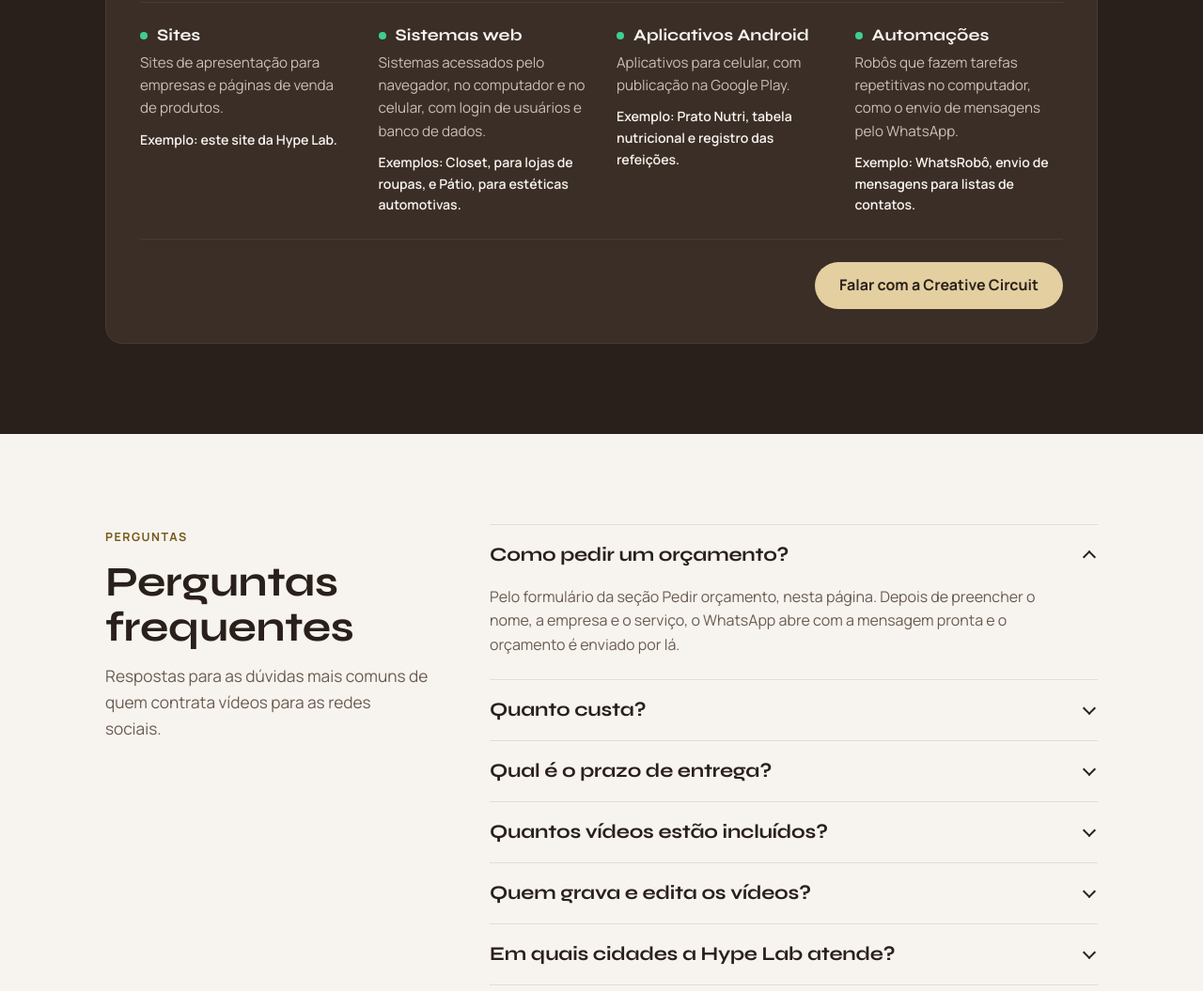
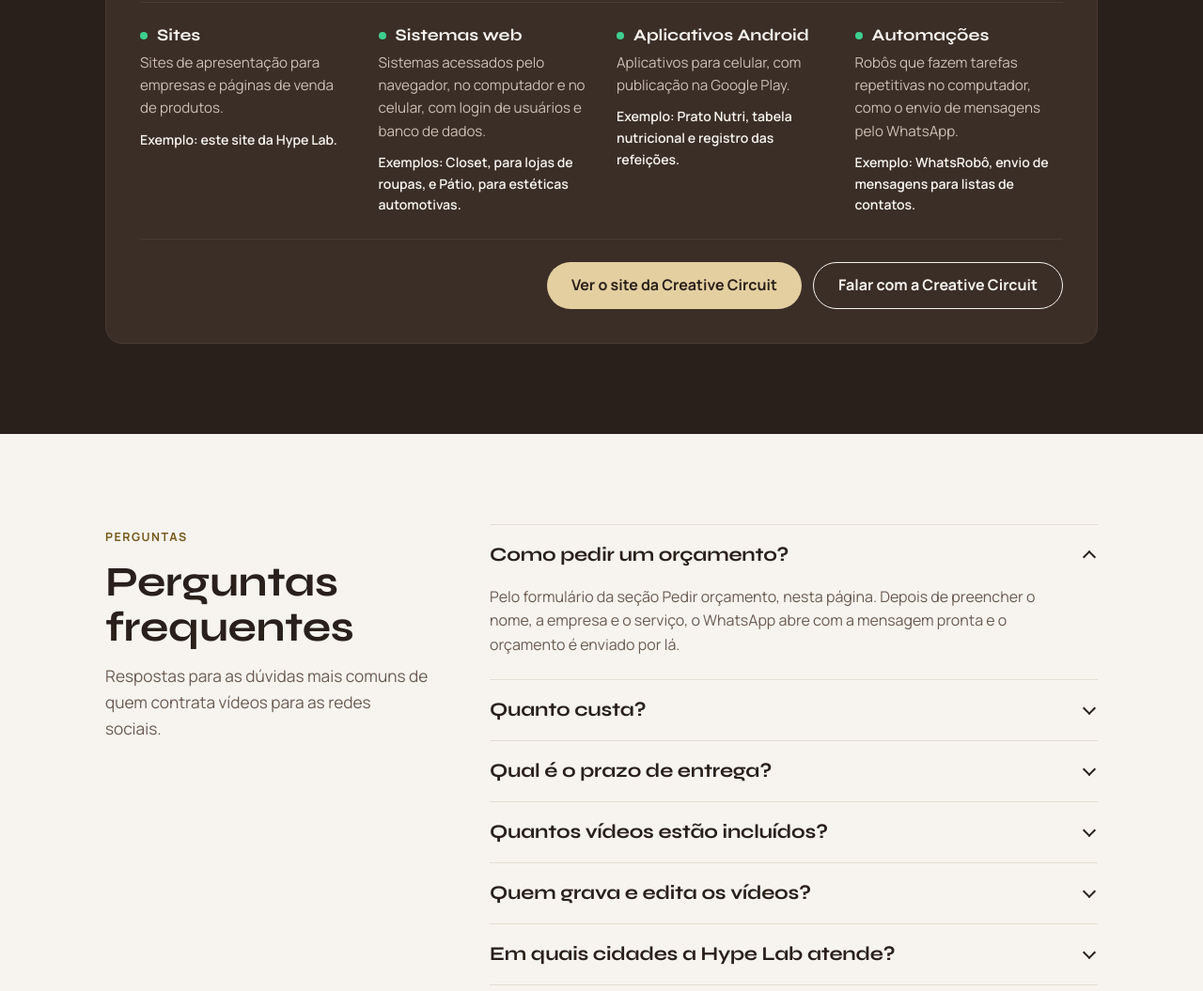
Before and after one commit to TheKaoZ/hypelab, a plain HTML site: page index.html in a window 1280 px wide. Shown: the part 6721-7776 px from the top of the page at 94% size. Drawn offline with Linux system fonts and the light colour scheme.

Commit message:
Quadro da Creative Circuit com o botão do site e o do WhatsApp

```diff
--- a/css/blocos.css
+++ b/css/blocos.css
@@ -88,7 +88,7 @@
 #parceria .cc-servicos h4::before { content: ''; flex: none; width: 8px; height: 8px; border-radius: 50%; background: var(--cc-verde); }
 #parceria .cc-servicos p { margin-top: 6px; font-size: 0.95rem; color: var(--creme-suave); }
 #parceria .cc-servicos .cc-exemplo { margin-top: 10px; font-size: 0.88rem; font-weight: 600; color: var(--creme); }
-#parceria .cc-acoes { padding-top: 24px; }
+#parceria .cc-acoes { padding-top: 24px; display: flex; flex-direction: column; gap: 12px; }
 @media (min-width: 720px) {
   #parceria .cc-painel { padding: 36px; }
   #parceria .cc-servicos { grid-template-columns: repeat(2, minmax(0, 1fr)); column-gap: 32px; }
@@ -96,5 +96,5 @@
 @media (min-width: 1024px) {
   #parceria .cc-servicos { grid-template-columns: repeat(4, minmax(0, 1fr)); border-bottom: 1px solid var(--borda-escura); }
   #parceria .cc-servicos li { padding: 24px 0; border-bottom: 0; }
-  #parceria .cc-acoes { display: flex; justify-content: flex-end; }
+  #parceria .cc-acoes { flex-direction: row; flex-wrap: wrap; justify-content: flex-end; }
 }
--- a/index.html
+++ b/index.html
@@ -581,8 +581,10 @@
         </li>
       </ul>
       <div class="cc-acoes">
-        <!-- RESERVADO: trocar pelo endereço do site da Creative Circuit quando o domínio for comprado. A mensagem pronta mostra que o contato veio daqui. -->
-        <a class="btn" href="https://wa.me/5562993198024?text=Ol%C3%A1.%20Vim%20pelo%20site%20da%20Hype%20Lab%20e%20gostaria%20de%20um%20or%C3%A7amento." target="_blank" rel="noopener noreferrer">Falar com a Creative Circuit</a>
+        <!-- RESERVADO: trocar pelo endereço do site da Creative Circuit quando o domínio for comprado. -->
+        <a class="btn" href="https://thekaoz.github.io/creative-circuit/" target="_blank" rel="noopener noreferrer">Ver o site da Creative Circuit</a>
+        <!-- A mensagem pronta mostra que o contato veio daqui. -->
+        <a class="btn contorno" href="https://wa.me/5562993198024?text=Ol%C3%A1.%20Vim%20pelo%20site%20da%20Hype%20Lab%20e%20gostaria%20de%20um%20or%C3%A7amento." target="_blank" rel="noopener noreferrer">Falar com a Creative Circuit</a>
       </div>
     </article>
   </div>
```
